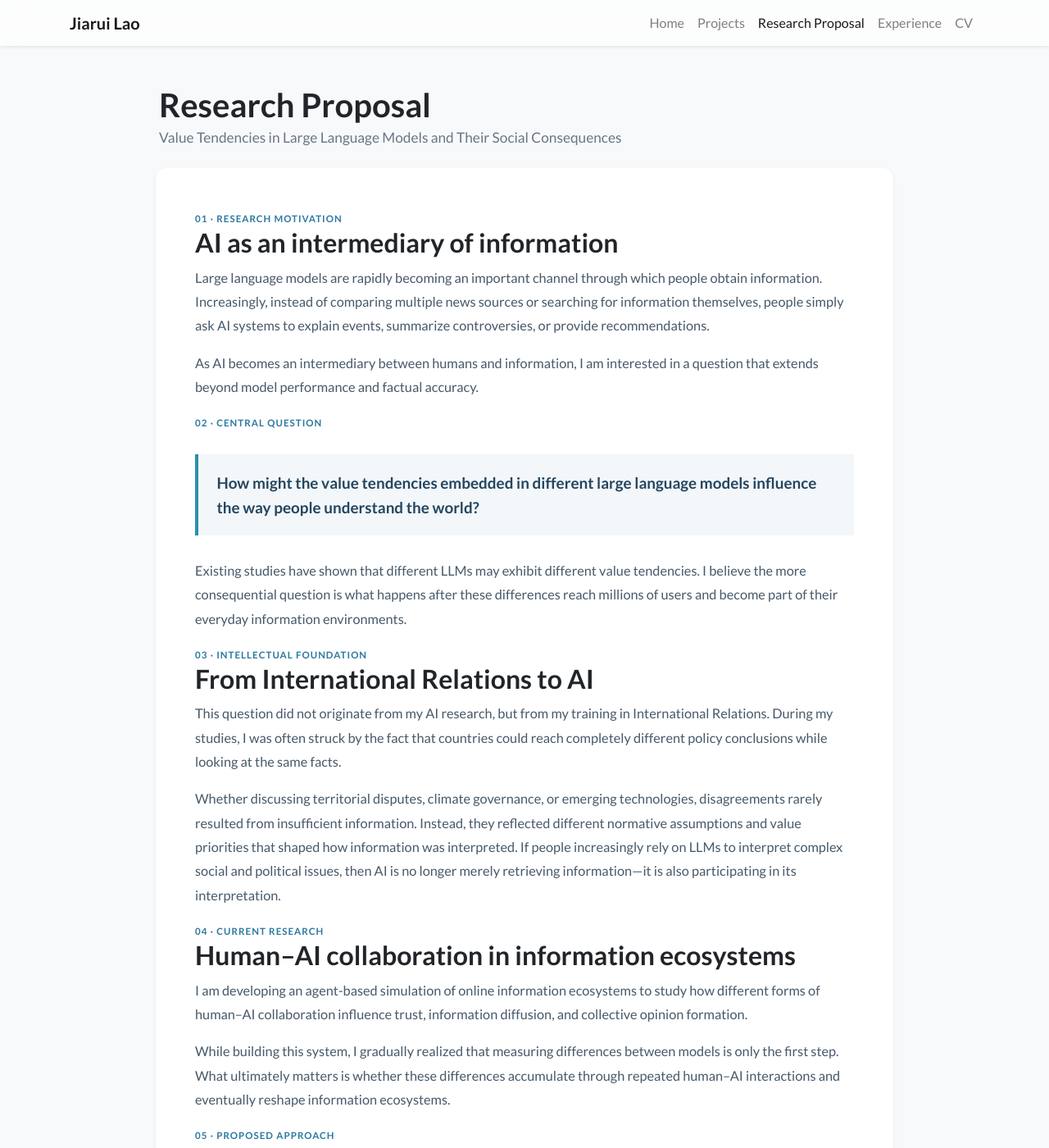
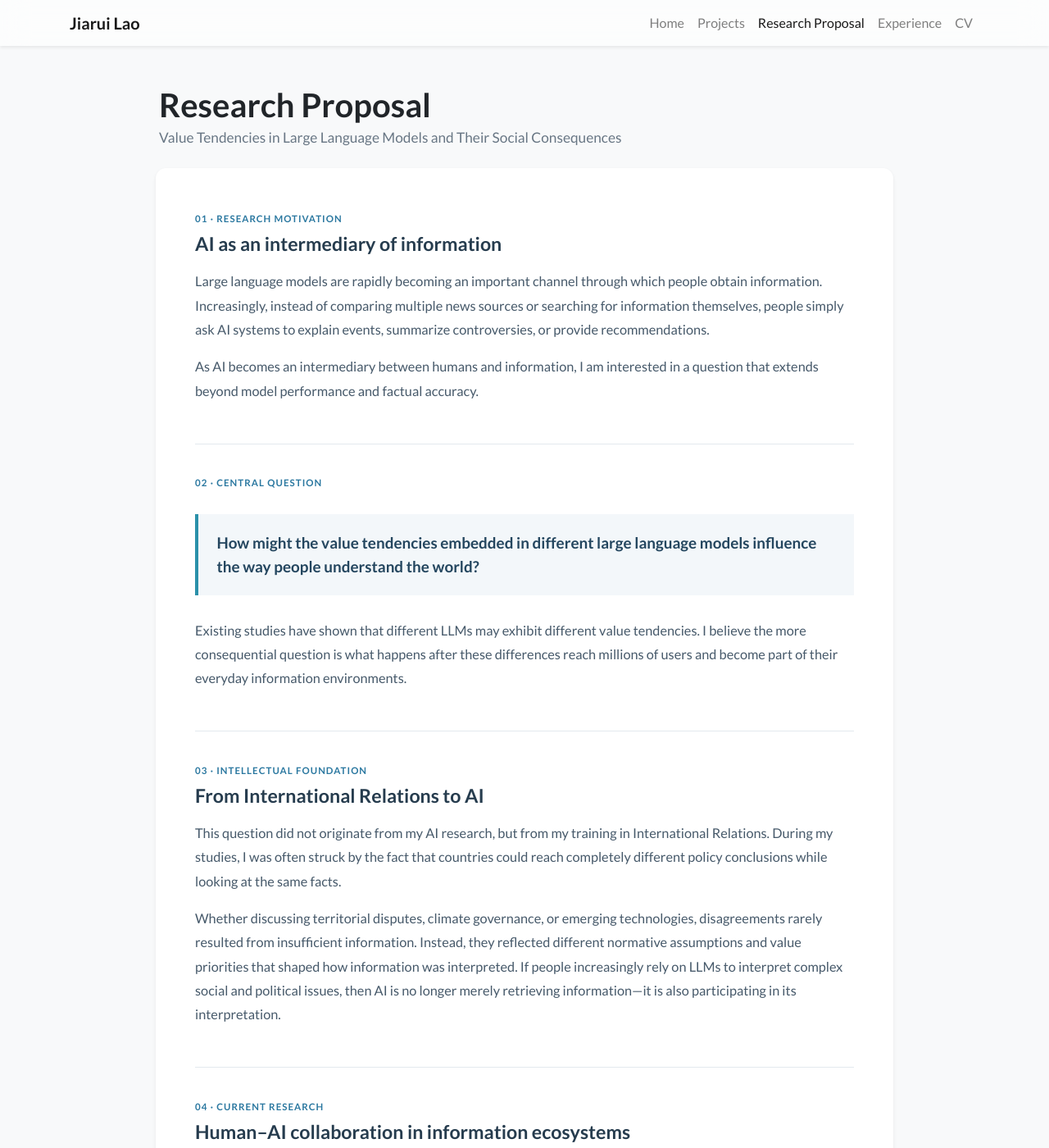
Before and after one commit to laojiaaaaaa-pixel/laojiaaaaaa-pixel.github.io, a Jekyll site: the page built from research-proposal.html, in a window 1280 px wide and 1400 px high. Shown: the whole window at 82% size. Built offline with Jekyll 4.4.1, drawn with Linux system fonts in a browser that asks for light colours; nearby versions of some CDN libraries; a style sheet for code colours, icons or effects is not loaded.

Commit message:
Organize proposal into navigation sections

```diff
--- a/assets/css/global.css
+++ b/assets/css/global.css
@@ -61,6 +61,13 @@ body {
 .proposal-page { max-width: 900px; margin: 0 auto; }
 .proposal-question { margin: 1.75rem 0; padding: 1.25rem 1.4rem; border-left: 4px solid #2b91aa; color: #24465f; background: #f3f7fa; font-size: 1.18rem; font-weight: 700; line-height: 1.55; }
 .proposal-body p { color: #46596a; font-size: 1.02rem; line-height: 1.8; }
+.proposal-section { padding: 2.1rem 0; border-top: 1px solid #e3e9ee; }
+.proposal-section h2 { margin: .45rem 0 1rem; color: #263c4e; font-size: 1.45rem; }
+.proposal-methods { display: grid; grid-template-columns: repeat(3, minmax(0, 1fr)); gap: .8rem; margin: 1.4rem 0 1.6rem; }
+.proposal-methods > div { padding: 1rem; border: 1px solid #dfe7ed; border-radius: .4rem; background: #f8fafb; }
+.proposal-methods strong, .proposal-methods span { display: block; }
+.proposal-methods strong { margin-bottom: .45rem; color: #245e98; font-size: .9rem; }
+.proposal-methods span { color: #657582; font-size: .82rem; line-height: 1.55; }
 
 .interest-tags { display: flex; flex-wrap: wrap; gap: .55rem; }
 .interest-tags span { padding: .38rem .7rem; border: 1px solid #d9e2ec; border-radius: 999px; color: #34516f; background: #f5f8fb; font-size: .86rem; }
@@ -157,6 +164,7 @@ body {
 
 @media (max-width: 767px) {
     .academic-monogram { width: 120px; height: 120px; }
+    .proposal-methods { grid-template-columns: 1fr; }
     .metric-grid > div { border-right: 0; border-bottom: 1px solid #dfe6ed; }
     .academic-timeline section { grid-template-columns: 1fr; gap: .55rem; }
     .project-section { padding: 2rem 0; }
```
